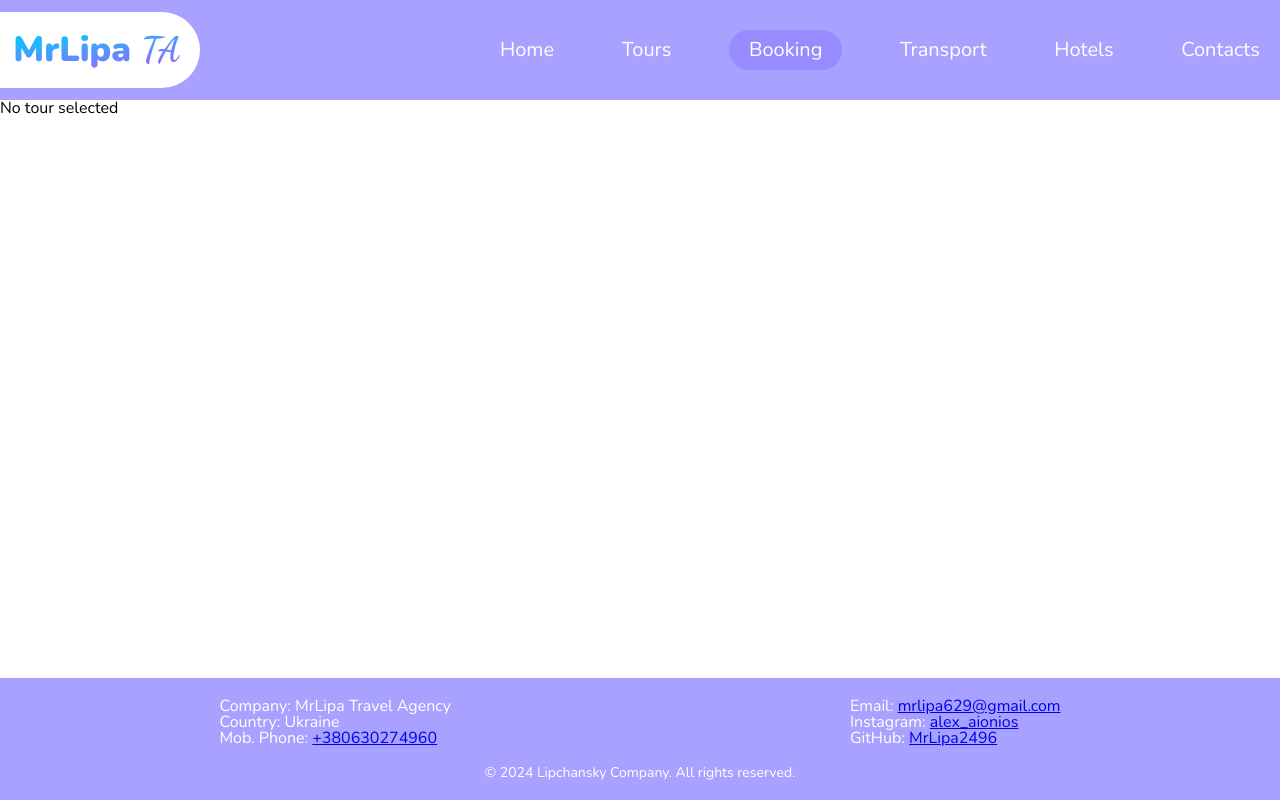
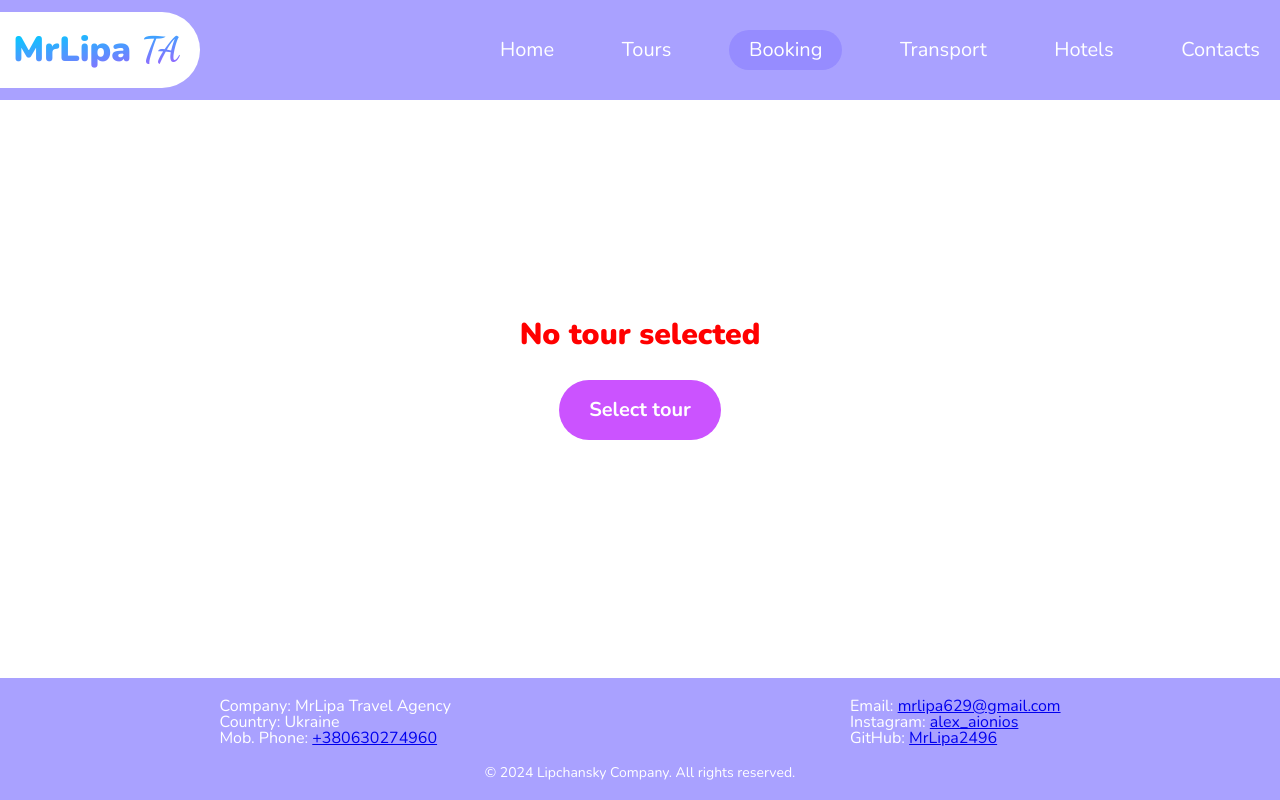
Before and after one commit to MrLipa2496/course_programm, a React (Vite) app in the folder client/: page /booking in a window 1280 px wide. Built offline with nearby package versions, Linux system fonts and the light colour scheme.

Commit message:
Add styles to Booking when tours not selected

```diff
--- a/client/src/pages/Booking/Booking.module.sass
+++ b/client/src/pages/Booking/Booking.module.sass
@@ -1,5 +1,35 @@
 $text-color: #a23acf
 $btn-color: #7502a6
+
+.container
+  display: flex
+  flex-direction: column
+  gap: 10px
+  justify-content: center
+  align-items: center
+  height: 70vh
+
+.noTourSelected
+  font-size: 30px
+  font-weight: 900
+  margin-bottom: 20px
+  color: red
+
+.toursLink
+  border-radius: 50px
+  padding: 20px 30px
+  background-color: #cb53ff
+  color: #fff
+  text-decoration: none
+  font-size: 20px
+  font-weight: 700
+  cursor: pointer
+  transition: 0.2s linear
+
+  &:hover
+    background-color: #b74ee5
+    box-shadow: 3px 5px 10px #d58cf4
+
 
 .confirmationWrapper
   display: flex
--- a/client/src/pages/Booking/index.jsx
+++ b/client/src/pages/Booking/index.jsx
@@ -1,4 +1,4 @@
-import { NavLink, useLocation } from 'react-router-dom';
+import { Link, NavLink, useLocation } from 'react-router-dom';
 import { useState } from 'react';
 import { ImCheckmark } from 'react-icons/im';
 import { Formik, Form } from 'formik';
@@ -16,7 +16,16 @@ function Booking () {
   const tour = location.state?.tour;
 
   if (!tour) {
-    return <div>No tour selected</div>;
+    return (
+      <>
+        <div className={styles.container}>
+          <div className={styles.noTourSelected}>No tour selected</div>
+          <Link className={styles.toursLink} to='/tours'>
+            Select tour
+          </Link>
+        </div>
+      </>
+    );
   }
 
   const handleWrapperClick = () => {
```
